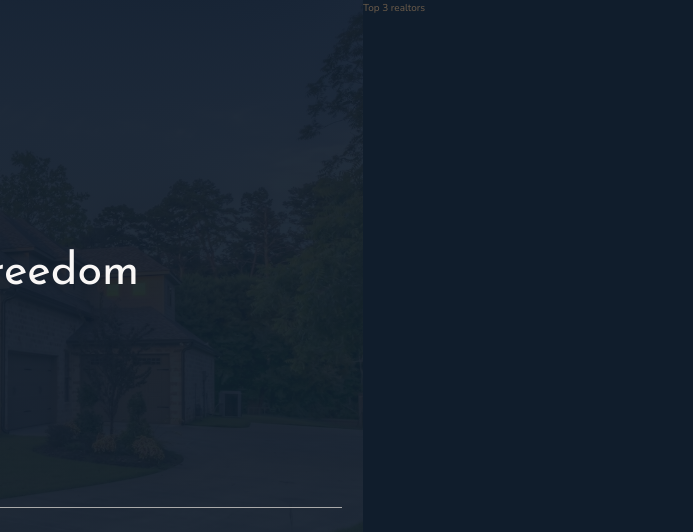
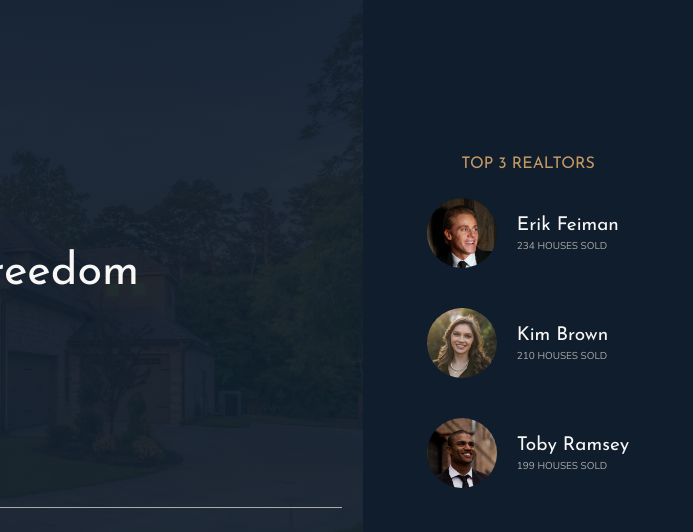
Before and after one commit to Alirezayoom/nexter, a website: page index.html in a window 1280 px wide. Shown: the top 532 px of the page, 587-1280 px from the left. Drawn offline with nearby package versions, Linux system fonts and the light colour scheme.

Commit message:
realtor sectiona added

```diff
--- a/index.html
+++ b/index.html
@@ -34,7 +34,29 @@
       </div>
     </header>
 
-    <div class="realtors">Top 3 realtors</div>
+    <div class="realtors">
+      <h3 class="heading-3">Top 3 realtors</h3>
+
+      <div class="realtors__list">
+        <img src="img/realtor-1.jpeg" alt="Realtor 1" class="realtors__img" />
+        <div class="realtors__details">
+          <h4 class="heading-4 heading-4--light">Erik Feiman</h4>
+          <p class="realtors__sold">234 houses sold</p>
+        </div>
+
+        <img src="img/realtor-2.jpeg" alt="Realtor 2" class="realtors__img" />
+        <div class="realtors__details">
+          <h4 class="heading-4 heading-4--light">Kim Brown</h4>
+          <p class="realtors__sold">210 houses sold</p>
+        </div>
+
+        <img src="img/realtor-3.jpeg" alt="Realtor 3" class="realtors__img" />
+        <div class="realtors__details">
+          <h4 class="heading-4 heading-4--light">Toby Ramsey</h4>
+          <p class="realtors__sold">199 houses sold</p>
+        </div>
+      </div>
+    </div>
 
     <section class="features">
       <div class="feature">
--- a/sass/_realtors.scss
+++ b/sass/_realtors.scss
@@ -1,4 +1,32 @@
 .realtors {
   background-color: $color-secondary;
   grid-column: col-start 7 / full-end;
+  padding: 3rem;
+
+  display: grid;
+  align-content: center;
+  justify-content: center;
+
+  row-gap: 2rem;
+  justify-items: center;
+
+  &__list {
+    display: grid;
+    grid-template-columns: min-content max-content;
+    column-gap: 2rem;
+    row-gap: 5vh;
+    align-items: center;
+  }
+
+  &__img {
+    width: 7rem;
+    border-radius: 50%;
+    display: block;
+  }
+
+  &__sold {
+    text-transform: uppercase;
+    color: $color-grey-light-2;
+    margin-top: -3px;
+  }
 }
```
Also changed, not shown: css/style.css.
